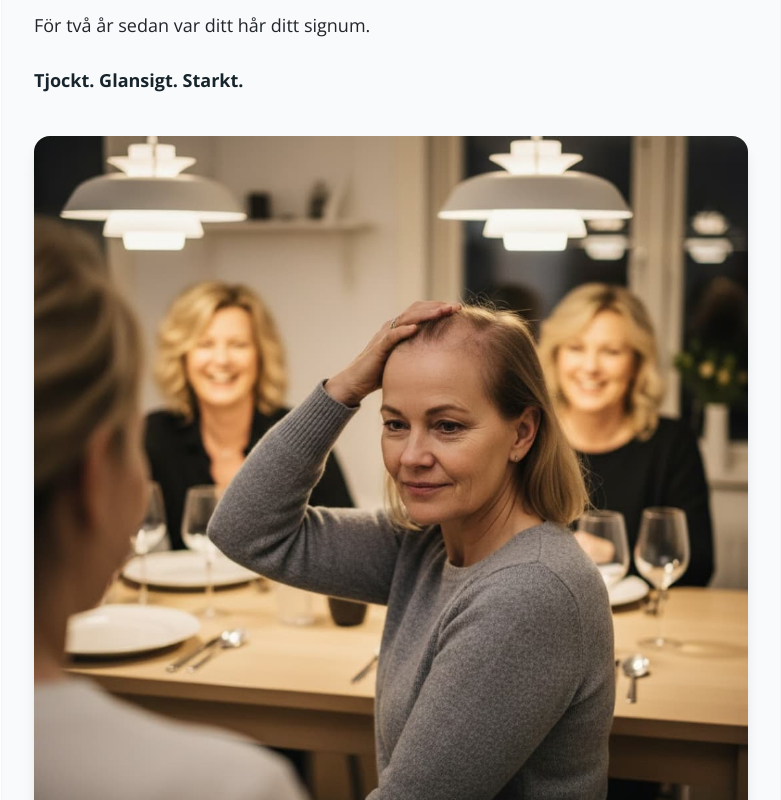
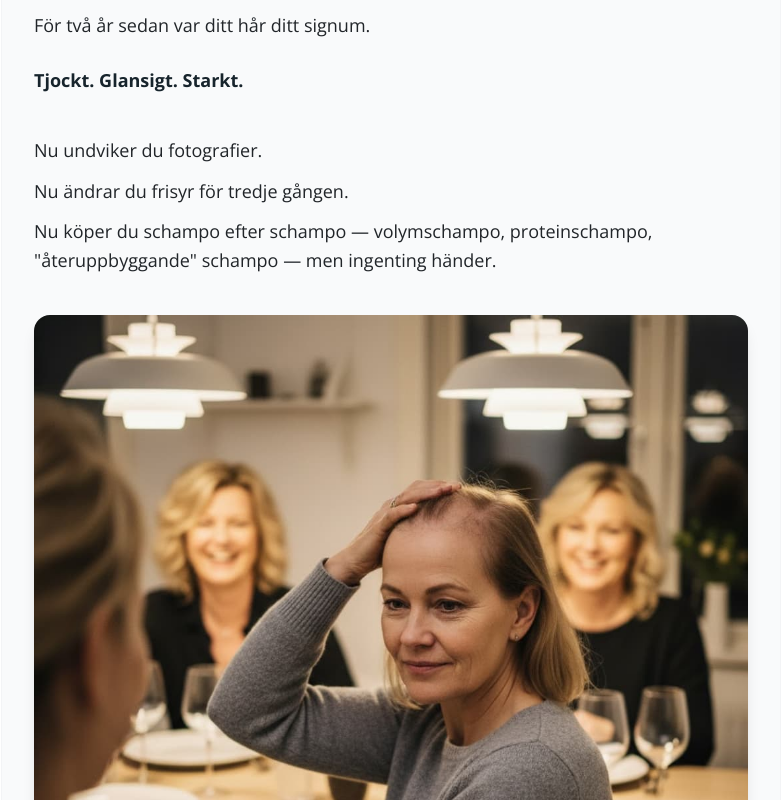
Before and after one commit to mangaz900/luminaflow, a React (Vite) app: page /kvinnor-55-plus-v4 in a window 1280 px wide. Shown: the part 1320-2120 px from the top of the page, without its empty margins (249-1030 px from the left). Built offline with nearby package versions, Linux system fonts and the light colour scheme; no server answers; a web font is replaced by a local one.

Commit message:
Remove duplicate 10.jpg image after 'Tjockt. Glansigt. Starkt.'

```diff
--- a/pages/listicles/Women55PlusV4.tsx
+++ b/pages/listicles/Women55PlusV4.tsx
@@ -86,11 +86,6 @@ const Women55PlusV4: React.FC = () => {
                             <p className="text-[18px] mb-[40px] font-bold text-[#17242C] text-2xl">
                                 Tjockt. Glansigt. Starkt.
                             </p>
-                            <img
-                                src="/10.jpg"
-                                alt="Kvinna som undviker fotografier på grund av håravfall"
-                                className="w-full rounded-2xl my-8 shadow-lg"
-                            />
                             <p className="text-[18px] mb-[12px]">Nu undviker du fotografier.</p>
                             <p className="text-[18px] mb-[12px]">Nu ändrar du frisyr för tredje gången.</p>
                             <p className="text-[18px] mb-[40px]">Nu köper du schampo efter schampo — volymschampo, proteinschampo, "återuppbyggande" schampo — men ingenting händer.</p>
```
